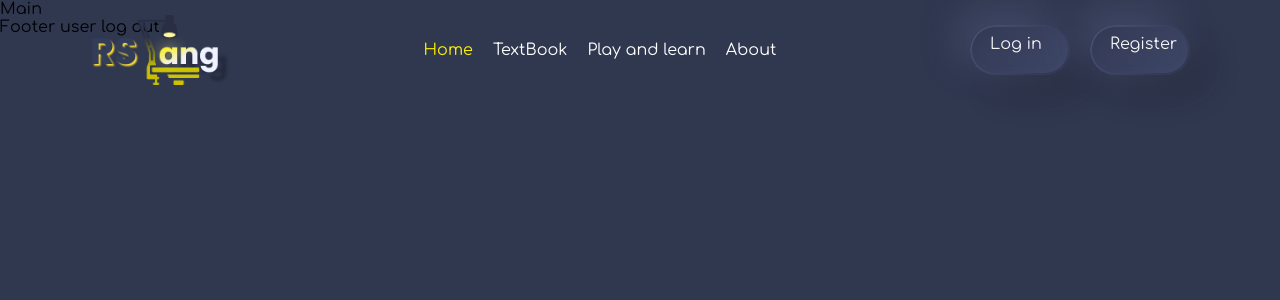
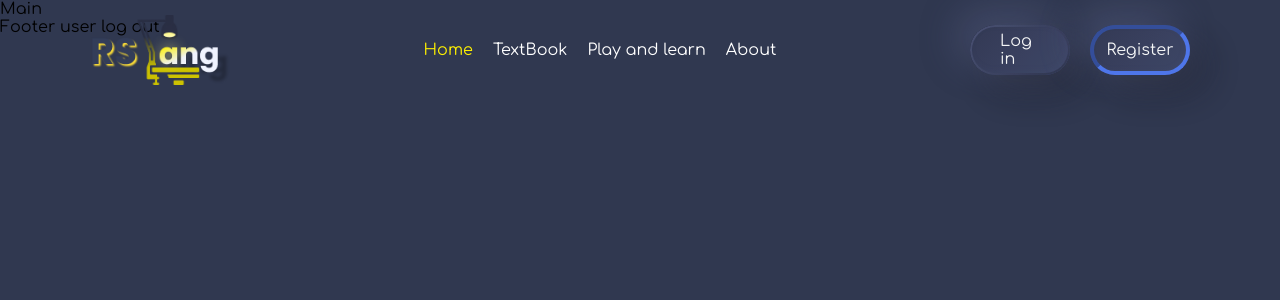
Before and after one commit to greg-front-end/rslang, a React (Create React App) app: page / in a window 1280 px wide. Shown: the top 300 px of the page. Built offline with nearby package versions, Linux system fonts and the light colour scheme.

Commit message:
feat: add logic and  style for active link

```diff
--- a/src/components/Header/HeaderLogOut/HeaderLogOut.tsx
+++ b/src/components/Header/HeaderLogOut/HeaderLogOut.tsx
@@ -5,7 +5,9 @@ import LogoImg from '../../../assets/img/logo/dark/logo-desktop-dark.png';
 
 import style from './style.module.css';
 
-export const HeaderLogOut = () => (
+export const HeaderLogOut = () => {
+  const activeLink = ({ isActive }: {isActive: boolean}) => (isActive ? `${style.link} ${style.active}` : style.link);
+  return (
     <header className={style.header}>
       <div className="container">
         <div className={style.wrapper}>
@@ -13,16 +15,17 @@ export const HeaderLogOut = () => (
             <img src={LogoImg} alt="Logo RSLang" />
           </div>
           <nav className={style.nav}>
-          <NavLink className={`${style.link} ${style.active}`} to="/">Home</NavLink>
-          <NavLink className={style.link} to="textbook">TextBook</NavLink>
-          <NavLink className={style.link} to="games">Play and learn</NavLink>
-          <NavLink className={style.link} to="about">About</NavLink>
+            <NavLink className={activeLink} to="/">Home</NavLink>
+            <NavLink className={activeLink} to="textbook">TextBook</NavLink>
+            <NavLink className={activeLink} to="games">Play and learn</NavLink>
+            <NavLink className={activeLink} to="about">About</NavLink>
           </nav>
           <div className={style.auth_wrapper}>
-          <NavLink to="log-in" className="btn">Log in</NavLink>
-          <NavLink to="register" className={`${style.btn_register} btn`}>Register</NavLink>
+            <NavLink to="log-in" className={`${style.auth_link} btn`}>Log in</NavLink>
+            <NavLink to="register" className={`${style.btn_register} ${style.auth_link} btn`}>Register</NavLink>
           </div>
         </div>
       </div>
     </header>
   );
+};
--- a/src/components/Header/HeaderLogOut/style.module.css
+++ b/src/components/Header/HeaderLogOut/style.module.css
@@ -23,10 +23,30 @@
   gap: 20px;
 }
 .link {
+  display: flex;
+  align-items: center;
+  justify-content: center;
   color: var(--color-white);
 }
 .link:hover {
   color: var(--color-yellow);
+}
+.auth_link {
+  display: flex;
+  align-items: center;
+  justify-content: center;
+  width: 100px;
+  height: 50px;
+  padding: var(--pd10);
+}
+.btn_register::after {
+  content: "";
+  width: 100%;
+  height: 100%;
+  border-radius: var(--border-radius);
+  position: absolute;
+  border: 4px solid var(--color-light-blue);
+  border-style: inset;
 }
 .active {
   color: var(--color-yellow);
--- a/src/index.css
+++ b/src/index.css
@@ -4,6 +4,7 @@
 :root {
   --color-white: #fff;
   --color-yellow: #FEF100;
+  --color-light-blue: #517AF3;
   --color-blue: #404869;
   --color-darkblue: #303850;
   --border-radius: 30px;
@@ -57,20 +58,18 @@ body {
 
 .btn {
   position: relative;
-  width: 100px;
-  height: 50px;
-  border-radius:  30px;
+  border-radius:  var(--border-radius);
   background: linear-gradient(135deg, #343A55 0%, #404869 100%);
   opacity: 0.95;
   box-shadow: -12.552px -12.552px 41.84px rgb(85 93 131 / 56%), 16.736px 16.736px 37.656px rgb(34 36 45 / 40%), inset 2.092px 2.092px 2.092px rgb(38 49 105 / 5%), inset -2.092px -2.092px 8.368px rgb(83 92 136 / 12%);
-  padding: var(--pd10) var(--pd20);
+  padding: var(--pd20) var(--pd30);
   color: var(--color-white);
 }
 .btn::before {
   content: "";
   position: absolute;
   inset: 0;
-  border-radius: 30px;
+  border-radius: var(--border-radius);
   border-image-slice: 1;
   padding: 2px;
   background: linear-gradient(135deg, rgba(88, 95, 132, 0.7) 0%, rgba(39, 44, 67, 0.7) 100%);
```
Lines whose indentation alone changed are shown as unchanged.
